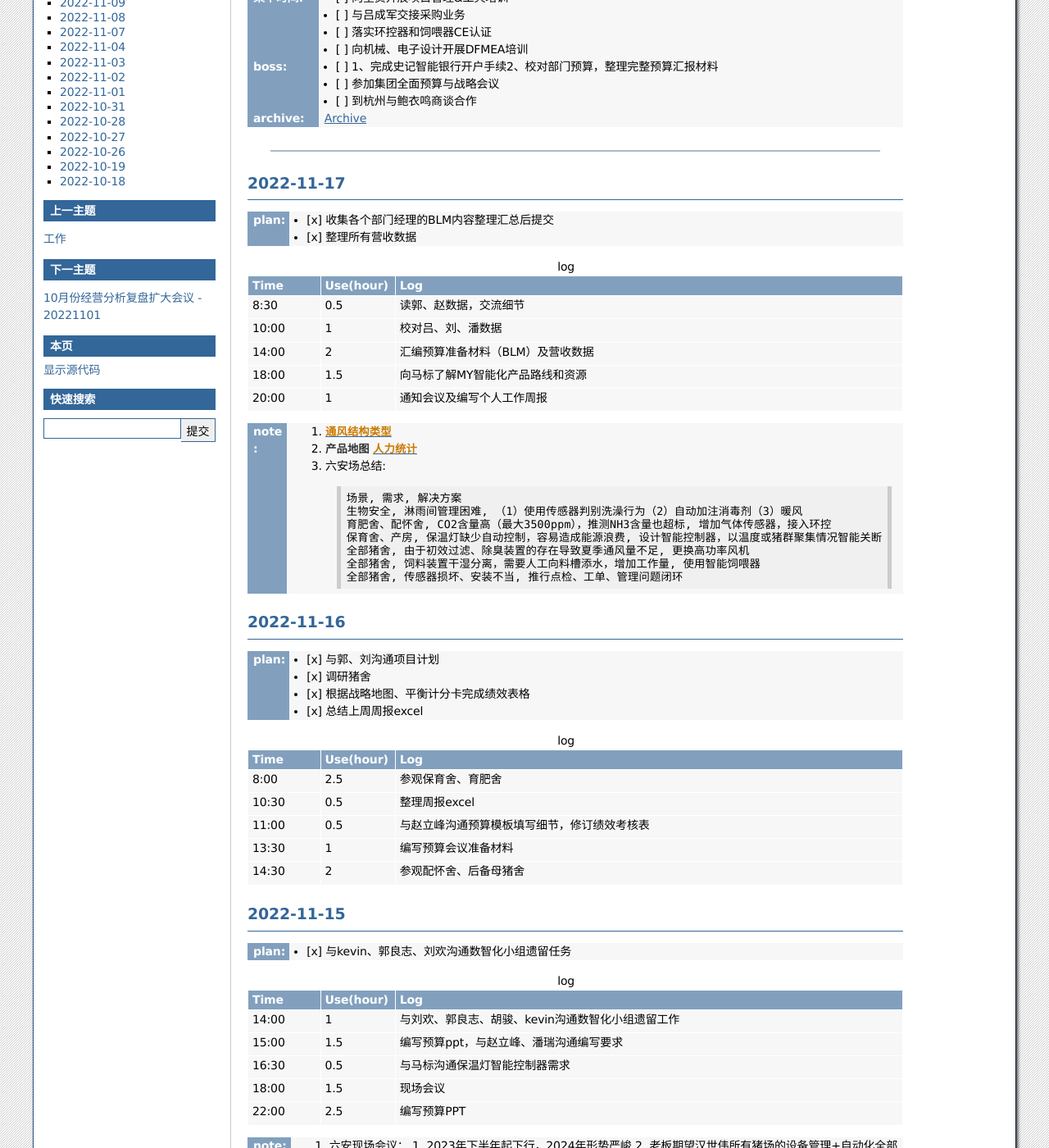
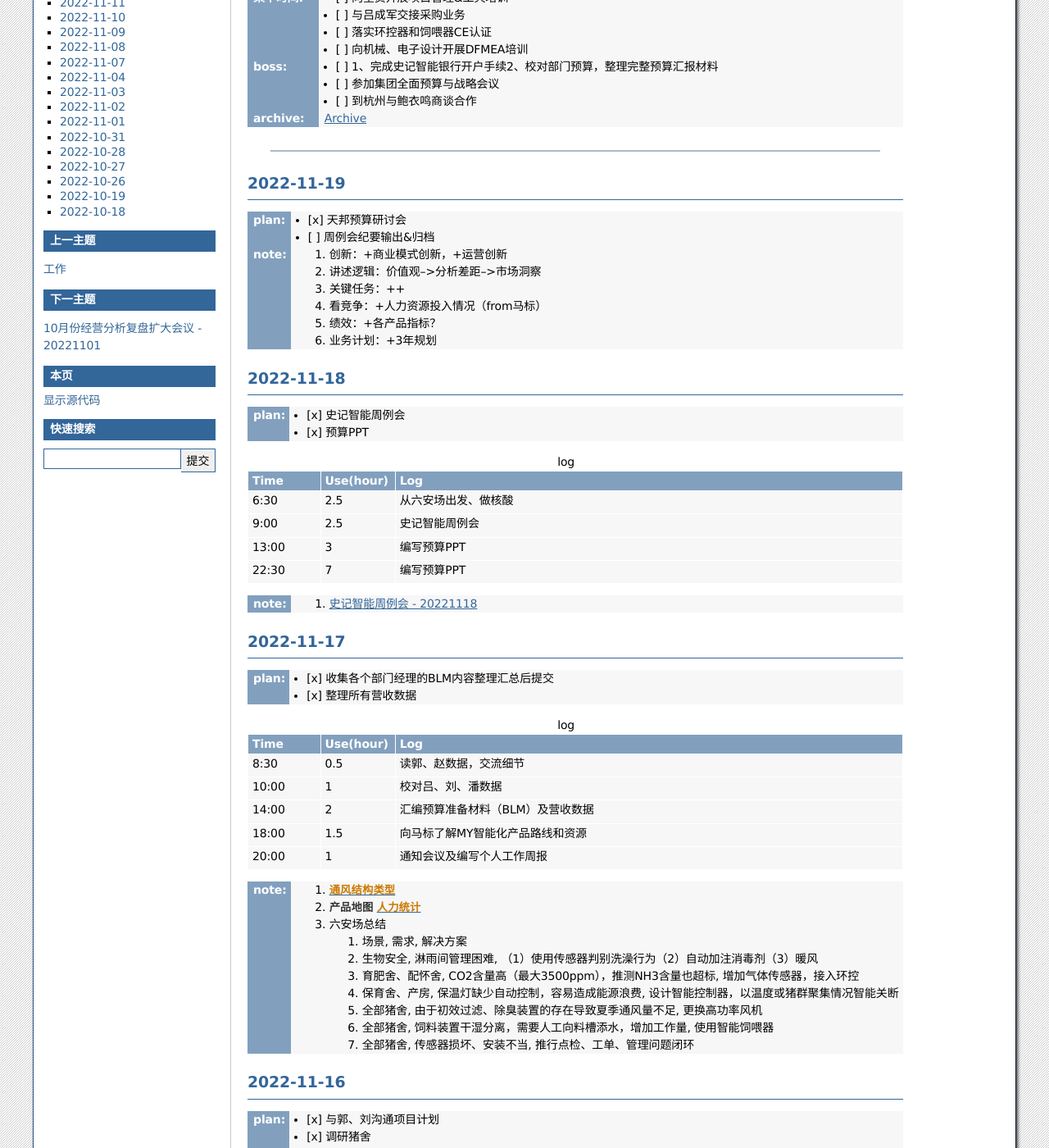
Before and after one commit to cruiurc/cruiurc.github.io, a Sphinx documentation site: the page built from source/work/sj/sj.rst, in a window 1280 px wide and 1400 px high, scrolled down 272 px. Shown: the whole window at 82% size. Built offline with Sphinx 7.4.7, drawn with Linux system fonts in a browser that asks for light colours.

Commit message:
20221119 work

```diff
--- a/source/work/sj/sj.rst
+++ b/source/work/sj/sj.rst
@@ -26,6 +26,39 @@
 
 ------
 
+2022-11-19
+-----------
+:plan:
+   - [x] 天邦预算研讨会
+   - [ ] 周例会纪要输出&归档
+
+:note:
+   1. 创新：+商业模式创新，+运营创新
+   2. 讲述逻辑：价值观-->分析差距-->市场洞察
+   3. 关键任务：++
+   4. 看竞争：+人力资源投入情况（from马标）
+   5. 绩效：+各产品指标？
+   6. 业务计划：+3年规划
+
+2022-11-18
+-----------
+:plan:
+   - [x] 史记智能周例会
+   - [x] 预算PPT
+
+.. csv-table:: log
+   :header: "Time", "Use(hour)", "Log"
+   :widths: 10, 10, 70
+
+   6:30, 2.5, 从六安场出发、做核酸
+   9:00, 2.5, 史记智能周例会
+   13:00, 3, 编写预算PPT
+   22:30, 7, 编写预算PPT
+
+:note:
+   1. :doc:`/work/sj/topic/史记智能周例会-20221118`
+
+
 2022-11-17
 -----------
 :plan:
```
Also changed, not shown: other parts of source/work/sj/sj.rst (+8 -8 lines), source/work/sj/topic/史记智能周例会-20221118.rst (added, +50 -0 lines).
